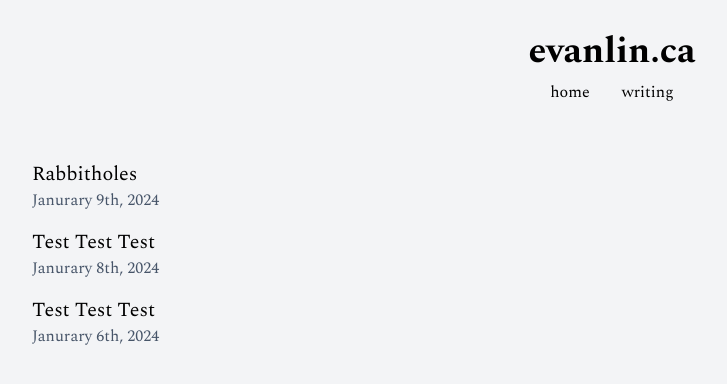
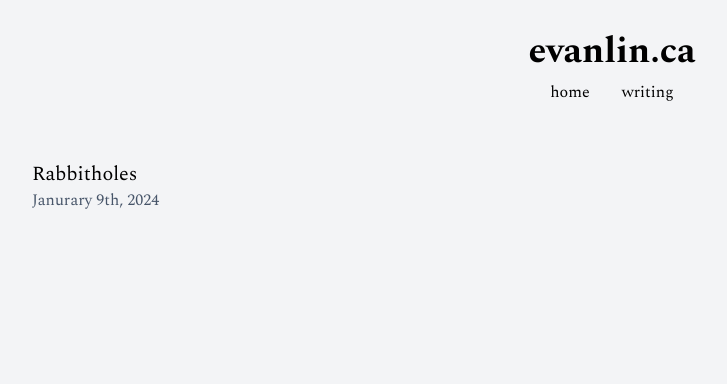
Before and after one commit to eevaain/evanlin.ca, a Next.js app: page /writing in a window 1280 px wide. Shown: the top 384 px of the page, without its empty margins (28-755 px from the left). Built offline with nearby package versions, Linux system fonts and the light colour scheme.

Commit message:
commented out dummy articles

```diff
--- a/src/app/writing/page.tsx
+++ b/src/app/writing/page.tsx
@@ -10,16 +10,16 @@ export default function Writing() {
       href: "https://open.substack.com/pub/evanlin/p/november?r=a7px3&utm_campaign=post&utm_medium=web&showWelcome=true",
       date: "Janurary 9th, 2024",
     },
-    {
-      title: "Test Test Test",
-      href: "https://open.substack.com/pub/evanlin/p/november?r=a7px3&utm_campaign=post&utm_medium=web&showWelcome=true",
-      date: "Janurary 8th, 2024",
-    },
-    {
-      title: "Test Test Test",
-      href: "https://open.substack.com/pub/evanlin/p/november?r=a7px3&utm_campaign=post&utm_medium=web&showWelcome=true",
-      date: "Janurary 6th, 2024",
-    },
+    // {
+    //   title: "Test Test Test",
+    //   href: "https://open.substack.com/pub/evanlin/p/november?r=a7px3&utm_campaign=post&utm_medium=web&showWelcome=true",
+    //   date: "Janurary 8th, 2024",
+    // },
+    // {
+    //   title: "Test Test Test",
+    //   href: "https://open.substack.com/pub/evanlin/p/november?r=a7px3&utm_campaign=post&utm_medium=web&showWelcome=true",
+    //   date: "Janurary 6th, 2024",
+    // },
   ];
 
   return (
```
